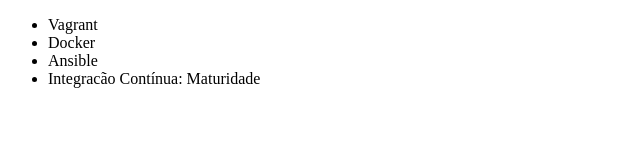
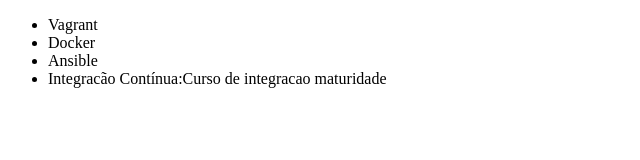
Before and after one commit to Nathixm/git-curso-alura, a plain HTML site: page index.html in a window 1280 px wide. Shown: the whole page, without its empty margins (0-640 px from the left). Drawn offline with Linux system fonts and the light colour scheme.

Commit message:
Atualizacao do nome do curso

```diff
--- a/index.html
+++ b/index.html
@@ -11,7 +11,7 @@
         <li>Vagrant</li>
         <li>Docker</li>
         <li>Ansible</li>
-	    <li>Integracão Contínua: Maturidade</li>
+	    <li>Integracão Contínua:Curso de integracao maturidade</li>
      </ul>
 </body>
 </html>
```
